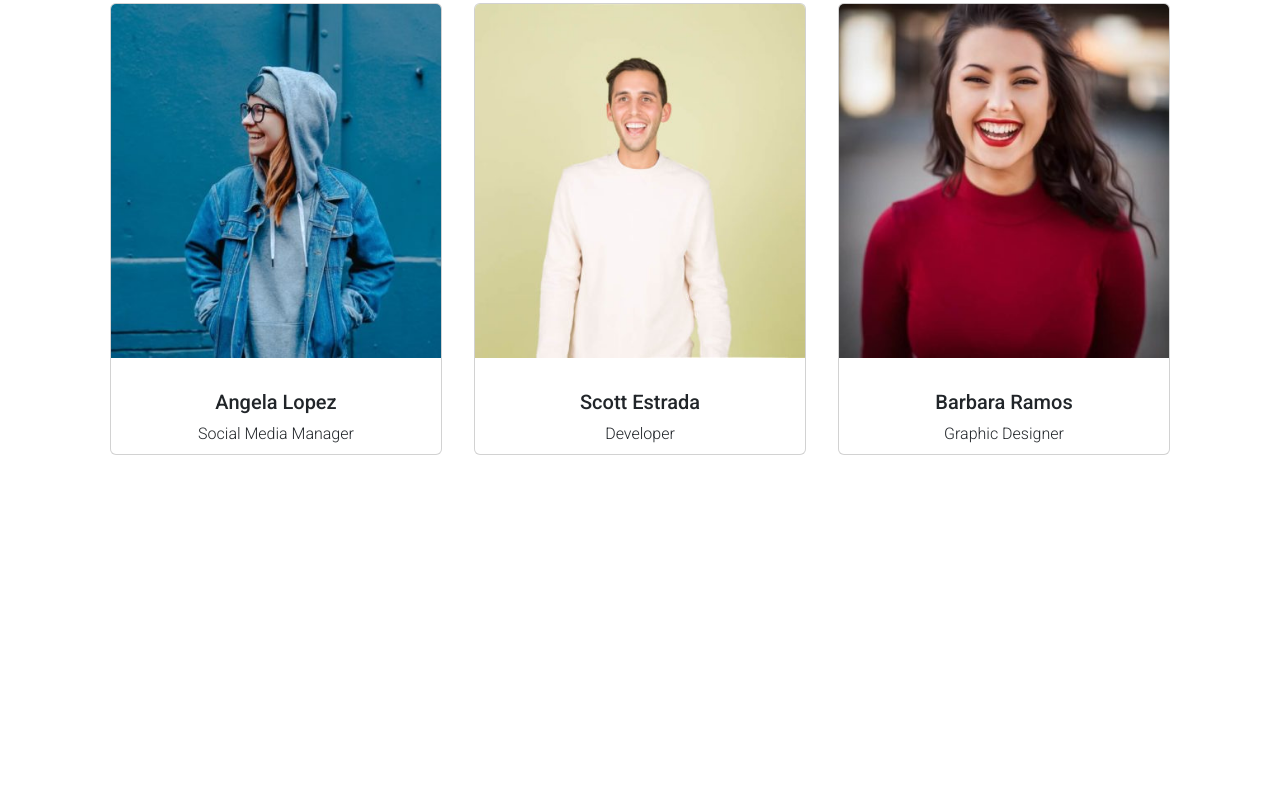
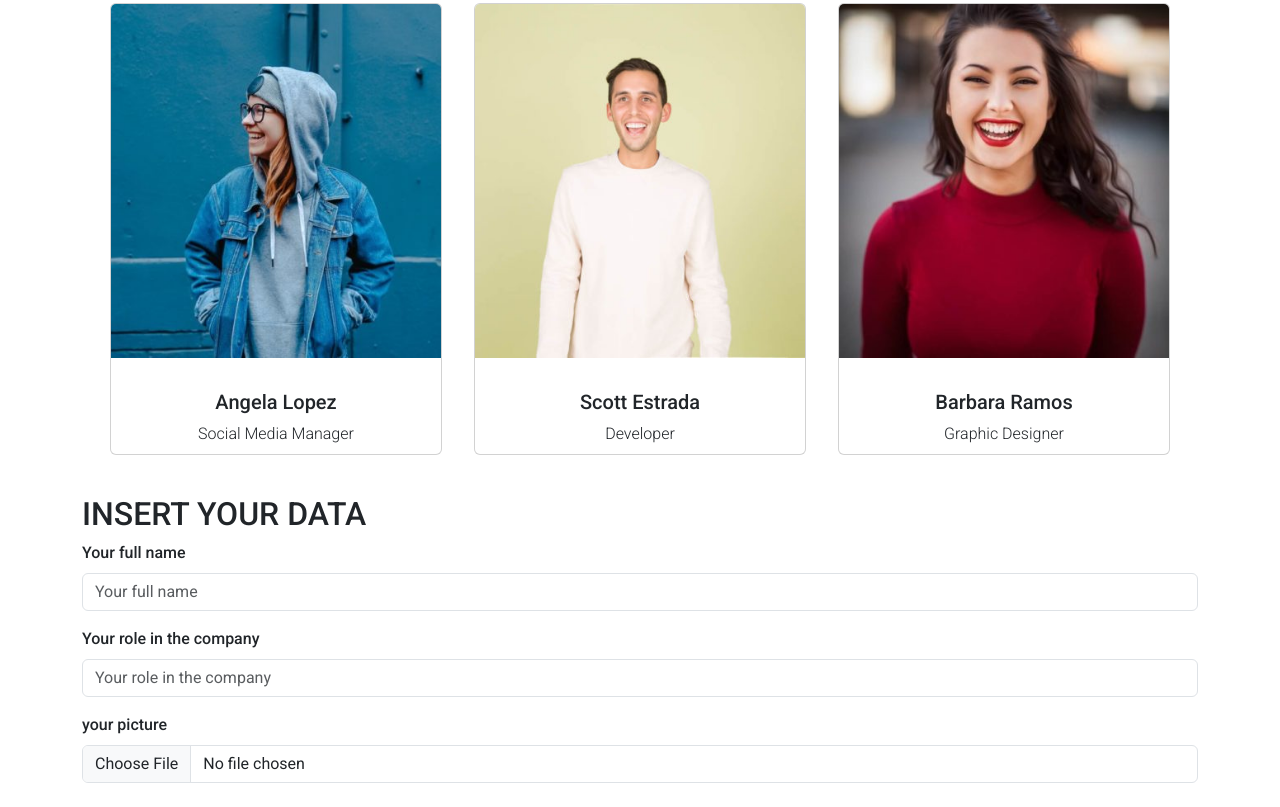
Before and after one commit to MatteoRuffa/js-our-team, a plain HTML site: page index.html in a window 1280 px wide. Shown: the part 649-1456 px from the top of the page. Before the commit the page ends 1120 px from the top, so only its background shows below. Drawn offline with nearby package versions, Linux system fonts and the light colour scheme.

Commit message:
add form

```diff
--- a/index.html
+++ b/index.html
@@ -27,6 +27,21 @@
         <div class="card-container d-flex flex-wrap justify-content-center ">
 
         </div>
+        <div class="form-container my-4">
+            <div class="mb-3">
+                <h2 class="text-uppercase ">Insert your data</h2>
+                <label for="name" class="form-label fw-medium ">Your full name</label>
+                <input type="text" class="form-control" id="nem" placeholder="Your full name">
+              </div>
+              <div class="mb-3">
+                <label for="role" class="form-label fw-medium ">Your role in the company</label>
+                <input type="text" class="form-control" id="role" placeholder="Your role in the company">
+              </div>
+              <div class="mb-3">
+                <label for="formFile" class="form-label fw-medium ">your picture</label>
+                <input class="form-control" type="file" id="formFile">
+              </div>
+        </div>
     </div>
 
     <script type="text/javascript" src="./js-utility/utility.js"></script>
```
Also changed, not shown: js-script/script.js (+16 -0 lines).
